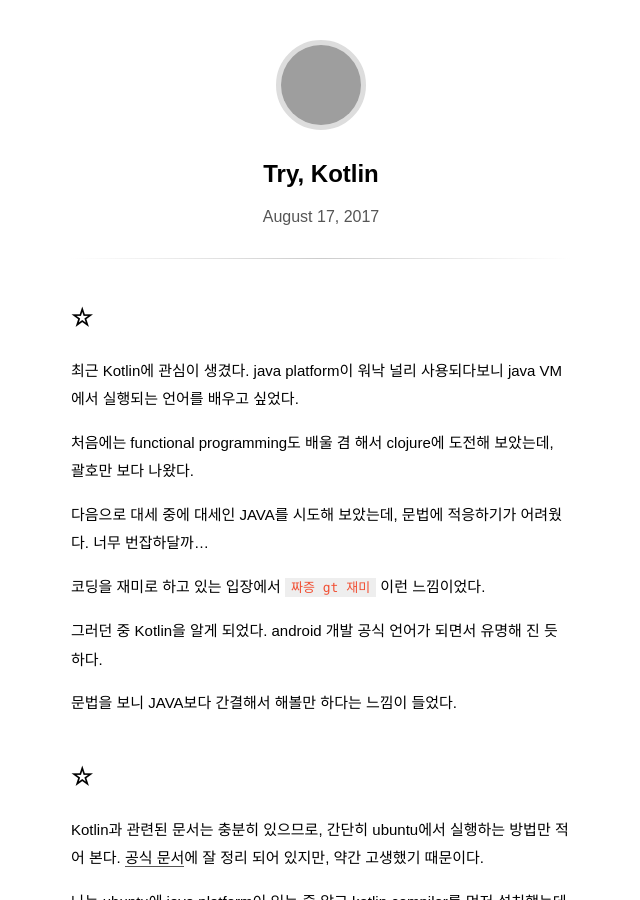
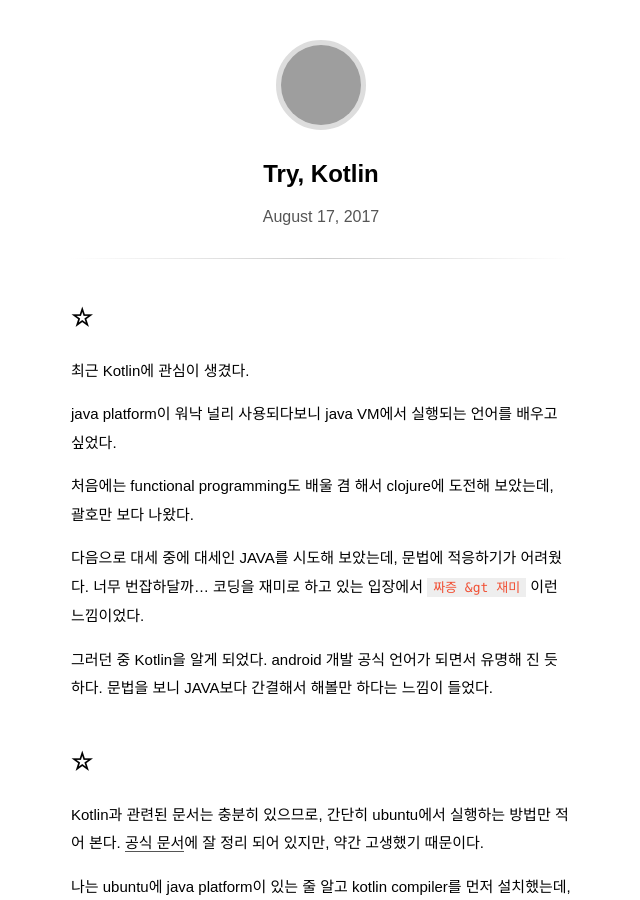
Before and after one commit to pinedance/blog, a Jekyll site: the page built from _posts/2017/07-12/2017-08-17-try-kotlin.md, in a window 1280 px wide and 900 px high, cut to the strip 0-900 px from the top of the window. Shown: the whole strip, without its empty margins (319-959 px from the left). Built offline with Jekyll 4.4.1, drawn with Linux system fonts in a browser that asks for light colours; some web fonts are replaced; comment, search, counter and statistics services are not loaded; some of the changed text lies outside the part shown; grey boxes are pictures that could not be loaded.

```diff
--- a/_posts/2017/07-12/2017-08-17-try-kotlin.md
+++ b/_posts/2017/07-12/2017-08-17-try-kotlin.md
@@ -6,17 +6,15 @@ categories: 코딩삽질기
 
 ## ☆
 
-최근 Kotlin에 관심이 생겼다. java platform이 워낙 널리 사용되다보니 java VM에서 실행되는 언어를 배우고 싶었다.
+최근 Kotlin에 관심이 생겼다.
+
+java platform이 워낙 널리 사용되다보니 java VM에서 실행되는 언어를 배우고 싶었다.
 
 처음에는 functional programming도 배울 겸 해서 clojure에 도전해 보았는데, 괄호만 보다 나왔다.
 
-다음으로 대세 중에 대세인 JAVA를 시도해 보았는데, 문법에 적응하기가 어려웠다. 너무 번잡하달까...
+다음으로 대세 중에 대세인 JAVA를 시도해 보았는데, 문법에 적응하기가 어려웠다. 너무 번잡하달까... 코딩을 재미로 하고 있는 입장에서 `짜증 &gt 재미` 이런 느낌이었다.
 
-코딩을 재미로 하고 있는 입장에서 `짜증 gt 재미` 이런 느낌이었다.
-
-그러던 중 Kotlin을 알게 되었다. android 개발 공식 언어가 되면서 유명해 진 듯하다.
-
-문법을 보니 JAVA보다 간결해서 해볼만 하다는 느낌이 들었다.
+그러던 중 Kotlin을 알게 되었다. android 개발 공식 언어가 되면서 유명해 진 듯하다. 문법을 보니 JAVA보다 간결해서 해볼만 하다는 느낌이 들었다.
 
 ## ☆
 
@@ -52,7 +50,7 @@ sdk install kotlin
 
 Kotlin을 익히기 위해 참고할만 한 자료를 정리해 본다.
 
-개인적으로 새로운 언어를 배우는데 가장 좋은 방법은 작은 샘플 프로젝트를 처음부터 따라 해 보는 것이다. 언어 문법만 알려주는 tutorial로 기초를 정리할 수는 있지만 잘 기억되지 않기 때문이다. 하지만 그렇게 디자인 된 tutorial은 생각보다 많지 않다. kotlin은 android로 널리 알려진 만큼 android tutorial을 찾아 따라해 봐야 겠다.
+개인적으로 새로운 언어를 배우는데 가장 좋은 방법은 작은 샘플 프로젝트를 처음부터 따라 해 보는 것이다. 언어 문법만 알려주는 tutorial로 기초를 정리할 수는 있지만 잘 기억되지 않기 때문이다. 하지만 그렇게 디자인 된 tutorial은 생각보다 많지 않다. kotlin은 android로 널리 알려진 만큼 android tutorial을 찾아 따라해 봐야겠다.
 
 ### Official
 
@@ -70,17 +68,18 @@ Kotlin을 익히기 위해 참고할만 한 자료를 정리해 본다.
 
 ### Tutorial
 
-Introduction
+**Introduction**
 
-* [An Introduction to Kotlin](https://code.tutsplus.com/tutorials/an-introduction-to-kotlin--cms-24051)
+[An Introduction to Kotlin](https://code.tutsplus.com/tutorials/an-introduction-to-kotlin--cms-24051)
 
-* [Learn Kotlin - Tutorial for Beginners](https://www.programiz.com/kotlin-programming)
+[Learn Kotlin - Tutorial for Beginners](https://www.programiz.com/kotlin-programming)
 
-* [10 KOTLIN TUTORIALS FOR BEGINNERS: DIVE INTO KOTLIN PROGRAMMING / VIDEO COURSE](http://petersommerhoff.com/dev/kotlin/kotlin-beginner-tutorial/)
+[10 KOTLIN TUTORIALS FOR BEGINNERS: DIVE INTO KOTLIN PROGRAMMING / VIDEO COURSE](http://petersommerhoff.com/dev/kotlin/kotlin-beginner-tutorial/)
 
-* [Kotlin Tutorial / YOUTUBE](https://www.youtube.com/playlist?list=PLsyeobzWxl7rooJFZhc3qPLwVROovGCfh)
+[Kotlin Tutorial / YOUTUBE](https://www.youtube.com/playlist?list=PLsyeobzWxl7rooJFZhc3qPLwVROovGCfh)
 
-* [안드로이드 공식 언어가 된 Kotlin을 알아보자](https://academy.realm.io/kr/posts/kotlin-official-android-language/)
-    * [안녕하세요. 코틀린 #1](https://goo.gl/MrzMx3)
-    * [예제로 배우는 아름다운 코틀린의 기능들:Ready for Production](https://academy.realm.io/kr/posts/kotlin-let-run-apply-lateinit/)
-    * [안드로이드 공식 언어 : 코틀린(Kotlin) 시작하기](https://www.udemy.com/the_next_android_kotlin/?couponCode=B-ARTICLE279933)
+[안드로이드 공식 언어가 된 Kotlin을 알아보자](https://academy.realm.io/kr/posts/kotlin-official-android-language/)
+
+* [안녕하세요. 코틀린 #1](https://goo.gl/MrzMx3)
+* [예제로 배우는 아름다운 코틀린의 기능들:Ready for Production](https://academy.realm.io/kr/posts/kotlin-let-run-apply-lateinit/)
+* [안드로이드 공식 언어 : 코틀린(Kotlin) 시작하기](https://www.udemy.com/the_next_android_kotlin/?couponCode=B-ARTICLE279933)
```
